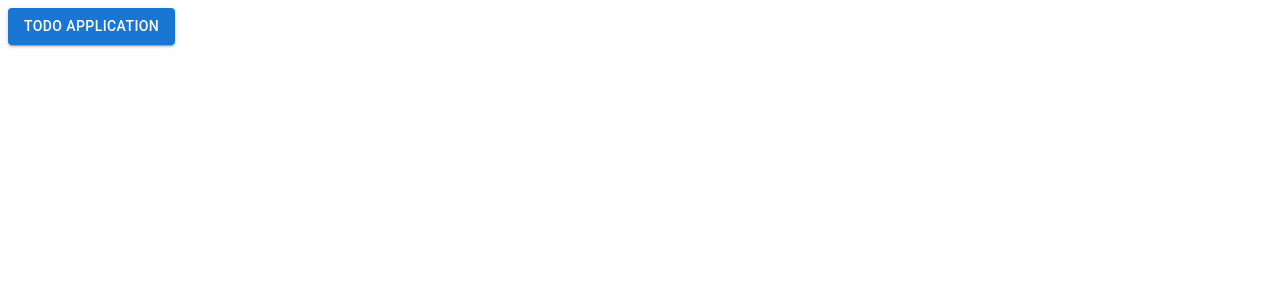
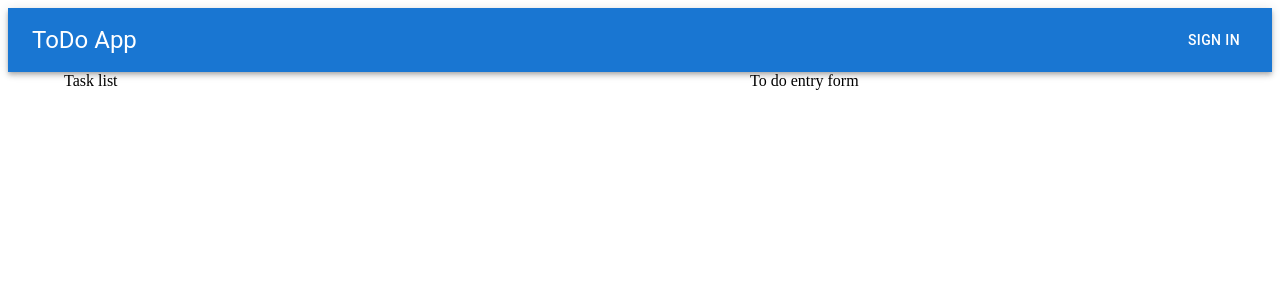
Before and after one commit to pramuditha1/todo-app, a React (Create React App) app in the folder client/: page / in a window 1280 px wide. Shown: the top 300 px of the page. Built offline with nearby package versions, Linux system fonts and the light colour scheme.

Commit message:
Frontend application: create folder structure and Appbar on homepage

```diff
--- a/client/package.json
+++ b/client/package.json
@@ -5,6 +5,7 @@
   "dependencies": {
     "@emotion/react": "^11.9.0",
     "@emotion/styled": "^11.8.1",
+    "@mui/icons-material": "^5.6.2",
     "@mui/material": "^5.7.0",
     "@testing-library/jest-dom": "^5.16.4",
     "@testing-library/react": "^13.2.0",
--- a/client/src/App.js
+++ b/client/src/App.js
@@ -1,11 +1,38 @@
 import React from 'react'
+import Container from '@mui/material/Container';
+import AppBar from '@mui/material/AppBar';
+import Box from '@mui/material/Box';
+import Toolbar from '@mui/material/Toolbar';
+import Typography from '@mui/material/Typography';
 import Button from '@mui/material/Button';
-
+import Grow from '@mui/material/Grow';
+import Grid from '@mui/material/Grid';
 
 const App = () => {
     return(
         <div>
-            <Button variant="contained">todo application</Button>
+            <Box sx={{ flexGrow: 1 }}>
+                <AppBar position="static">
+                    <Toolbar>
+                    <Typography variant="h5" component="div" sx={{ flexGrow: 1 }}>
+                        ToDo App
+                    </Typography>
+                    <Button color="inherit">Sign in</Button>
+                    </Toolbar>
+                </AppBar>
+            </Box>
+            <Grow in>
+                <Container>
+                    <Grid container justify="space-between" alignItems="stretch" spacing={3}>
+                        <Grid item xs={12} sm={7}>
+                            Task list
+                        </Grid>
+                        <Grid item xs={12} sm={4}>
+                            To do entry form
+                        </Grid>
+                    </Grid>
+                </Container>
+            </Grow>
         </div>
     )
 }
```
Also changed, not shown: client/src/components/Form/Form.js (added), client/src/components/Form/styles.js (added), client/src/components/Tasks/Task/Task.js (added), client/src/components/Tasks/Task/styles.js (added), client/src/components/Tasks/Tasks.js (added), client/src/components/Tasks/styles.js (added), 1 other file (tests, documents, lock files or other folders).
